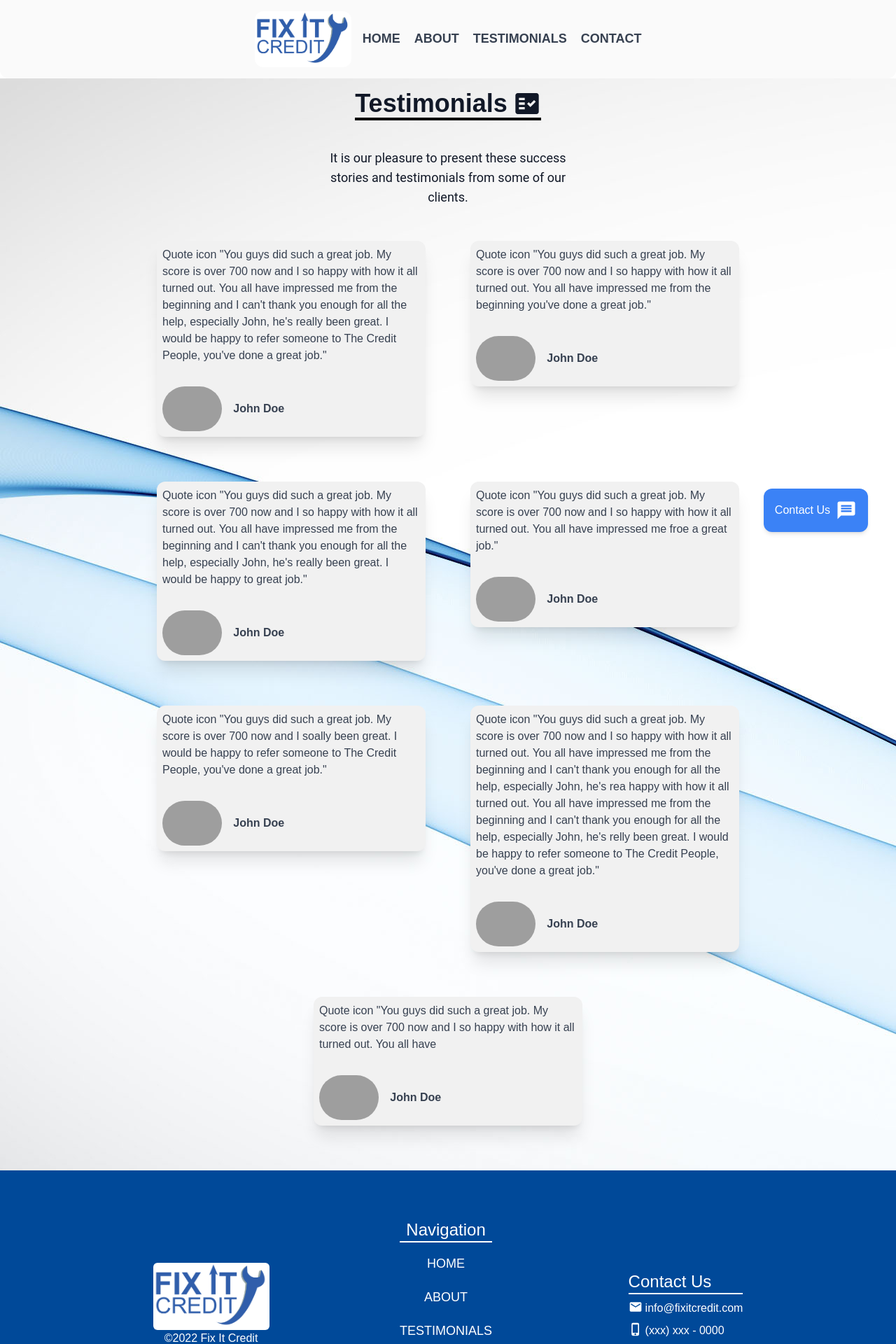
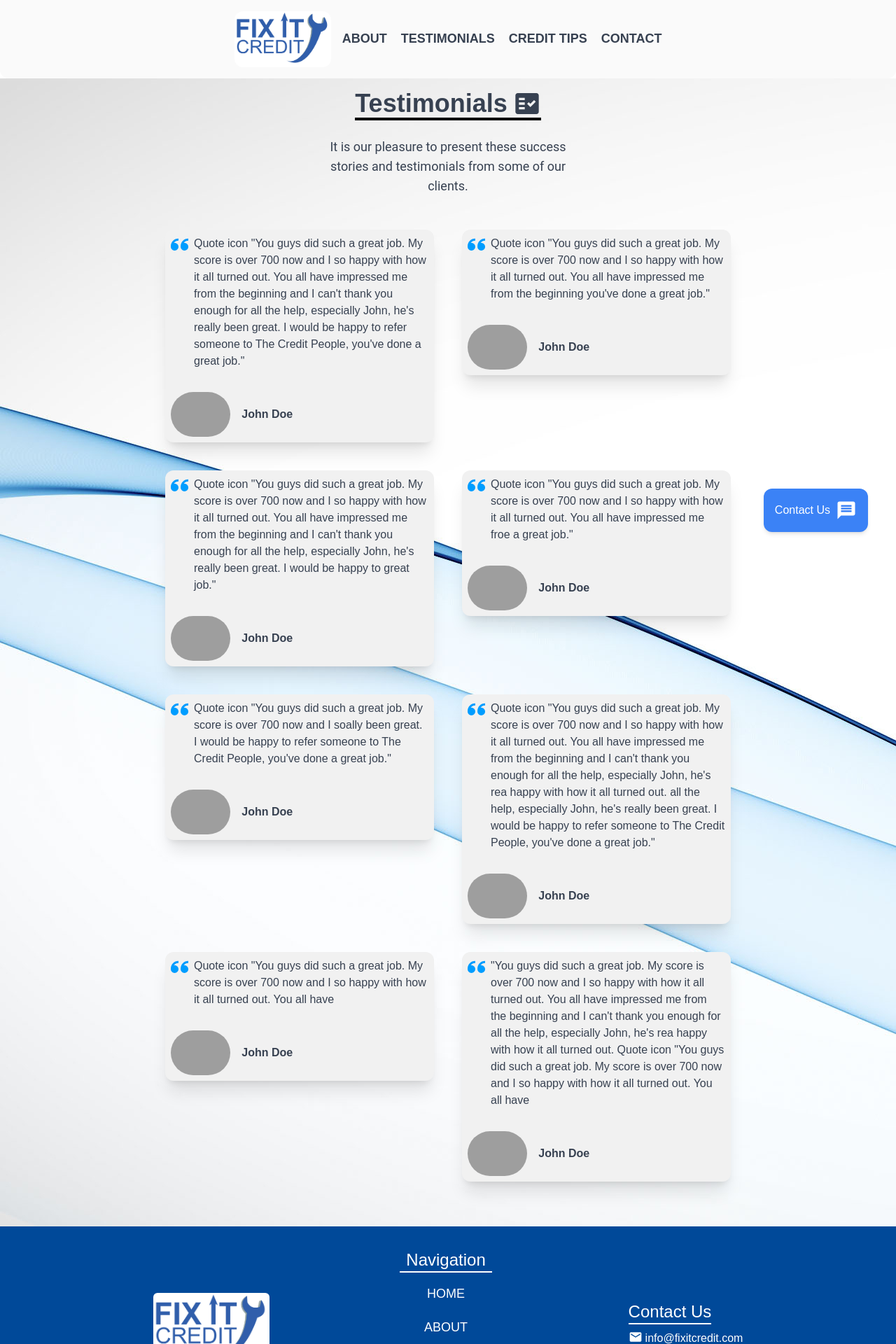
Before and after one commit to DariusGarcia/fix-it-credit, a React (Create React App) app: page /testimonials in a window 1280 px wide. Shown: the top 1920 px of the page at 70% size. Built offline with nearby package versions, Linux system fonts and the light colour scheme; grey boxes are pictures that could not be loaded.

Commit message:
added Credit Tips page

```diff
--- a/package.json
+++ b/package.json
@@ -3,6 +3,8 @@
   "version": "0.1.0",
   "private": true,
   "dependencies": {
+    "@splinetool/react-spline": "^2.2.1",
+    "@splinetool/runtime": "^0.9.93",
     "@testing-library/jest-dom": "^5.16.4",
     "@testing-library/react": "^13.3.0",
     "@testing-library/user-event": "^13.5.0",
--- a/src/Components/Footer.jsx
+++ b/src/Components/Footer.jsx
@@ -6,7 +6,7 @@ import { Link } from 'react-router-dom'
 const Footer = () => {
 	return (
 		<div className=''>
-			<div className=' flex justify-evenly flex-row md:flex-col w-full relative bottom-0 h-full md:h-96 md:p-4 text-xs md:text-base bg-primary text-white'>
+			<div className=' flex justify-evenly flex-row md:flex-col w-full relative bottom-0 h-full md:h-72 md:p-4 text-xs md:text-base bg-primary text-white'>
 				<div className='flex flex-col md:flex-row text-center  items-center md:justify-evenly w-full py-8 md:p-4 '>
 					<section className='md:w-max mb-6 md:mb-0'>
 						<article className='flex flex-col items-center'>
@@ -24,26 +24,26 @@ const Footer = () => {
 							</h3>
 							<div className='flex flex-col align-center justify-center'>
 								<ul className='flex flex-col  spacing-widest align-center md:text-lg justify-center gap-3 md:gap-5 cursor-pointer  text-white'>
-									<li className='ease-in-out '>
+									<li className='ease-in-out'>
 										<Link to='/'>HOME</Link>
 									</li>
-									<li className='ease-in-out '>
+									<li className='ease-in-out'>
 										<Link to='/about'>ABOUT</Link>
 									</li>
-									<li className='ease-in-out '>
+									<li className='ease-in-out'>
 										<Link to='/testimonials'>TESTIMONIALS</Link>
 									</li>
-									<li className='ease-in-out '>
+									<li className='ease-in-out'>
 										<Link to='/contact'>CONTACT</Link>
 									</li>
 								</ul>
 							</div>
 						</article>
 					</section>
-					<section className='pl-2'>
-						<article className='text-start'>
+					<section className='pl-2 '>
+						<article className='text-center flex flex-col items-center md:items-start  '>
 							{' '}
-							<h3 className='text-2xl pb-0 border-b-2 border-grey2 mb-2'>
+							<h3 className='text-2xl pb-0 border-b-2 border-grey2 w-max  mb-2'>
 								Contact Us
 							</h3>
 							<span className='flex md:flex-row gap-1 pb-2 text-base text-center'>
@@ -60,7 +60,9 @@ const Footer = () => {
 			</div>
 			<div className='flex justify-center bottom-0 bg-grey2 h-16 '>
 				<section className='flex flex-row justify-center items-center'>
-					<h3 className=''>© Copyright Fix It Credit. All right reserved.</h3>
+					<h3 className=''>
+						Copyright ©2022 Fix It Credit. All right reserved.
+					</h3>
 					<p className=''></p>
 				</section>
 			</div>
--- a/src/Components/NavBar.jsx
+++ b/src/Components/NavBar.jsx
@@ -8,7 +8,7 @@ let animateScroll = Scroll.animateScroll
 export default function NavBar() {
 	return (
 		<>
-			<nav className='flex sticky top-0 items-center justify-around md:justify-center h-28 w-full p-5 bg-neutral z-50 text-sm md:text-base rounded-b-xl'>
+			<nav className='flex sticky top-0 items-center justify-around md:justify-center h-28 w-full p-5 bg-neutral z-50 text-xs md:text-sm md:text-base rounded-b-xl'>
 				<div className='flex flex-row justify-center text-center mr-3 md:mr-0 '>
 					<ul className='flex items-end justify-center gap-2 place-content-end cursor-pointer text-grey3'>
 						<li
@@ -31,15 +31,18 @@ export default function NavBar() {
 				</div>
 
 				<div className='flex flex-col align-center justify-center'>
-					<ul className='flex flex-row font-semibold spacing-widest align-center md:text-lg justify-center gap-3 md:gap-5 cursor-pointer  text-grey'>
-						<li className='border-b-2 border-neutral hover:border-b-2 hover:border-primary ease-in-out hover:text-primary active:text-primary'>
+					<ul className='flex flex-row font-semibold spacing-wide md:spacing-widest align-center md:text-lg justify-center gap-2 md:gap-5 cursor-pointer  text-grey'>
+						{/* <li className='border-b-2 border-neutral hover:border-b-2 hover:border-primary ease-in-out hover:text-primary active:text-primary'>
 							<Link to='/'>HOME</Link>
-						</li>
+						</li> */}
 						<li className='border-b-2 border-neutral hover:border-b-2 hover:border-primary ease-in-out hover:text-primary active:text-primary'>
 							<Link to='/about'>ABOUT</Link>
 						</li>
 						<li className='border-b-2 border-neutral hover:border-b-2 hover:border-primary ease-in-out hover:text-primary active:text-primary'>
 							<Link to='/testimonials'>TESTIMONIALS</Link>
+						</li>
+						<li className='border-b-2 border-neutral hover:border-b-2 hover:border-primary ease-in-out hover:text-primary active:text-primary'>
+							<Link to='/credit-tips'>CREDIT TIPS</Link>
 						</li>
 						<li className='border-b-2 border-neutral hover:border-b-2 hover:border-primary ease-in-out hover:text-primary active:text-primary'>
 							<Link to='/contact'>CONTACT</Link>
--- a/src/Pages/Landing.jsx
+++ b/src/Pages/Landing.jsx
@@ -11,7 +11,7 @@ const Landing = () => {
 	return (
 		<div>
 			<NavBar />
-			<div className='relative flex flex-col  pt-8 md:py-40 w-full md:h-screen bg-curve-bg'>
+			<div className='relative flex flex-col  pt-8 md:pb-40 md:pt-24 w-full md:h-screen bg-curve-bg'>
 				<section className='md:px-4 flex md:flex-row justify-center lg:gap-4 flex-col items-center'>
 					<article
 						className='flex flex-col lg:w-1/3 justify-center
@@ -34,7 +34,7 @@ const Landing = () => {
 							<Link to='/about'>
 								<a
 									href='/about'
-									className=' bg-greybtn p-4 px-12 mb-6 rounded-md text-xl font-semibold font-Roboto tracking-wider hover:bg-primary hover:text-white shadow-md hover:shadow-lg hover:scale-95 outline-grey transition ease-in-out delay-10'>
+									className=' bg-greybtn p-4 px-12 mb-6 rounded-md text-xl font-semibold font-Roboto tracking-wider hover:bg-nerdBlue hover:border-2 border-gradBlue  hover:text-black shadow-md hover:shadow-lg hover:scale-110 outline-grey transition ease-in-out delay-10'>
 									Learn More
 								</a>
 							</Link>
--- a/src/Pages/Testimonials.jsx
+++ b/src/Pages/Testimonials.jsx
@@ -4,6 +4,7 @@ import Footer from '../Components/Footer'
 import person from '../Assets/Images/avatar.jpg'
 import MessageBtn from '../Components/MessageBtn'
 import { MdFactCheck, MdLibraryAddCheck } from 'react-icons/md'
+import { ImQuotesLeft } from 'react-icons/im'
 import curve from '../Assets/Images/smooth.jpg'
 
 export default function Testimonials() {
@@ -13,32 +14,36 @@ export default function Testimonials() {
 			<div className='md:h-full flex flex-col px-4 justify-center text-neutral bg-curve-bg pt-4'>
 				<header className='flex justify-center items-center flex-col text-slate w-full mb-4 md:mb-8 rounded-lg '>
 					{' '}
-					<span className='flex md:justify-center flex-col md:w-3/5 items-center '>
+					<span className='flex md:justify-center flex-col md:w-3/5 items-center text-grey'>
 						<span className='flex flex-row text-center gap-2 border-b-4 border-black  '>
-							<h1 className='flex md:text-4xl text-2xl font-bold font-DMSans  '>
+							<h1 className='flex md:text-4xl text-xl font-black font-oswald  '>
 								Testimonials
 							</h1>
 							<MdFactCheck size='40'></MdFactCheck>
 						</span>
 
-						<p className='flex md:justify-center text-center w-full  md:w-1/2 text-lg mt-4 md:mt-10 font-Roboto'>
+						<p className='flex md:justify-center text-center w-full  md:w-1/2 text-lg mt-4 md:mt-6 font-Roboto'>
 							It is our pleasure to present these success stories and
 							testimonials from some of our clients.
 						</p>
 					</span>
 				</header>
 				<section className='w-full flex justify-center mt-4 mb-16'>
-					<div className='flex flex-row flex-wrap place-items-center md:w-5/6 items-start gap-4 md:gap-16 text-grey content-center justify-center relative'>
+					<div className='flex flex-row flex-wrap place-items-center md:w-full lg:w-5/6 items-start gap-4 md:gap-10 text-grey content-center justify-center relative'>
 						<article className='md:w-96 ml-0 md:mt-0 bg-zinc rounded-xl p-2 md:p-2 shadow-xl'>
+							<div className='flex flex-row text-start '>
+								<span className='mr-2 text-gradBlue2'>
+									<ImQuotesLeft size={25}></ImQuotesLeft>
+								</span>
 								<p className=''>
-								Quote icon "You guys did such a great job. My score is over 700
-								now and I so happy with how it all turned out. You all have
-								impressed me from the beginning and I can't thank you enough for
-								all the help, especially John, he's really been great. I would
-								be happy to refer someone to The Credit People, you've done a
-								great job."
+									Quote icon "You guys did such a great job. My score is over
+									700 now and I so happy with how it all turned out. You all
+									have impressed me from the beginning and I can't thank you
+									enough for all the help, especially John, he's really been
+									great. I would be happy to refer someone to The Credit People,
+									you've done a great job."
 								</p>
-
+							</div>
 							<div className='flex flex-row  mt-8'>
 								<img
 									src={person}
@@ -48,11 +53,16 @@ export default function Testimonials() {
 							</div>
 						</article>
 						<article className='md:w-96 bg-zinc rounded-xl p-2 shadow-xl'>
+							<div className='flex flex-row text-start '>
+								<span className='mr-2 text-gradBlue2'>
+									<ImQuotesLeft size={25}></ImQuotesLeft>
+								</span>
 								<p className=''>
-								Quote icon "You guys did such a great job. My score is over 700
-								now and I so happy with how it all turned out. You all have
-								impressed me from the beginning you've done a great job."
+									Quote icon "You guys did such a great job. My score is over
+									700 now and I so happy with how it all turned out. You all
+									have impressed me from the beginning you've done a great job."
 								</p>
+							</div>
 
 							<div className='flex flex-row  mt-8'>
 								<img
@@ -63,13 +73,18 @@ export default function Testimonials() {
 							</div>
 						</article>
 						<article className='md:w-96 bg-zinc rounded-xl p-2 shadow-xl'>
+							<div className='flex flex-row text-start '>
+								<span className='mr-2 text-gradBlue2'>
+									<ImQuotesLeft size={25}></ImQuotesLeft>
+								</span>
 								<p className=''>
-								Quote icon "You guys did such a great job. My score is over 700
-								now and I so happy with how it all turned out. You all have
-								impressed me from the beginning and I can't thank you enough for
-								all the help, especially John, he's really been great. I would
-								be happy to great job."
+									Quote icon "You guys did such a great job. My score is over
+									700 now and I so happy with how it all turned out. You all
+									have impressed me from the beginning and I can't thank you
+									enough for all the help, especially John, he's really been
+									great. I would be happy to great job."
 								</p>
+							</div>
 
 							<div className='flex flex-row  mt-8'>
 								<img
@@ -80,11 +95,16 @@ export default function Testimonials() {
 							</div>
 						</article>
 						<article className='md:w-96 bg-zinc rounded-xl p-2 shadow-xl'>
+							<div className='flex flex-row text-start '>
+								<span className='mr-2 text-gradBlue2'>
+									<ImQuotesLeft size={25}></ImQuotesLeft>
+								</span>
 								<p className=''>
-								Quote icon "You guys did such a great job. My score is over 700
-								now and I so happy with how it all turned out. You all have
-								impressed me froe a great job."
+									Quote icon "You guys did such a great job. My score is over
+									700 now and I so happy with how it all turned out. You all
+									have impressed me froe a great job."
 								</p>
+							</div>
 
 							<div className='flex flex-row  mt-8'>
 								<img
@@ -95,11 +115,16 @@ export default function Testimonials() {
 							</div>
 						</article>
 						<article className='md:w-96 bg-zinc rounded-xl p-2 shadow-xl'>
+							<div className='flex flex-row text-start '>
+								<span className='mr-2 text-gradBlue2'>
+									<ImQuotesLeft size={25}></ImQuotesLeft>
+								</span>
 								<p className=''>
-								Quote icon "You guys did such a great job. My score is over 700
-								now and I soally been great. I would be happy to refer someone
-								to The Credit People, you've done a great job."
+									Quote icon "You guys did such a great job. My score is over
+									700 now and I soally been great. I would be happy to refer
+									someone to The Credit People, you've done a great job."
 								</p>
+							</div>
 
 							<div className='flex flex-row  mt-8'>
 								<img
@@ -110,16 +135,20 @@ export default function Testimonials() {
 							</div>
 						</article>
 						<article className='md:w-96 bg-zinc rounded-xl p-2 shadow-xl'>
+							<div className='flex flex-row text-start '>
+								<span className='mr-2 text-gradBlue2'>
+									<ImQuotesLeft size={25}></ImQuotesLeft>
+								</span>
 								<p className=''>
-								Quote icon "You guys did such a great job. My score is over 700
-								now and I so happy with how it all turned out. You all have
-								impressed me from the beginning and I can't thank you enough for
-								all the help, especially John, he's rea happy with how it all
-								turned out. You all have impressed me from the beginning and I
-								can't thank you enough for all the help, especially John, he's
-								relly been great. I would be happy to refer someone to The
+									Quote icon "You guys did such a great job. My score is over
+									700 now and I so happy with how it all turned out. You all
+									have impressed me from the beginning and I can't thank you
+									enough for all the help, especially John, he's rea happy with
+									how it all turned out. all the help, especially John, he's
+									really been great. I would be happy to refer someone to The
 									Credit People, you've done a great job."
 								</p>
+							</div>
 
 							<div className='flex flex-row  mt-8'>
 								<img
@@ -130,10 +159,40 @@ export default function Testimonials() {
 							</div>
 						</article>
 						<article className='md:w-96 bg-zinc rounded-xl p-2 shadow-xl'>
+							<div className='flex flex-row text-start '>
+								<span className='mr-2 text-gradBlue2'>
+									<ImQuotesLeft size={25}></ImQuotesLeft>
+								</span>
 								<p className=''>
-								Quote icon "You guys did such a great job. My score is over 700
-								now and I so happy with how it all turned out. You all have
+									Quote icon "You guys did such a great job. My score is over
+									700 now and I so happy with how it all turned out. You all
+									have
 								</p>
+							</div>
+
+							<div className='flex flex-row  mt-8'>
+								<img
+									src={person}
+									alt='person'
+									className='h-16 rounded-full'></img>
+								<h1 className='pl-4 pt-5 font-bold'>John Doe</h1>
+							</div>
+						</article>
+						<article className='md:w-96 bg-zinc rounded-xl p-2 shadow-xl'>
+							<div className='flex flex-row text-start '>
+								<span className='mr-2 text-gradBlue2'>
+									<ImQuotesLeft size={25}></ImQuotesLeft>
+								</span>
+								<p className=''>
+									"You guys did such a great job. My score is over 700 now and I
+									so happy with how it all turned out. You all have impressed me
+									from the beginning and I can't thank you enough for all the
+									help, especially John, he's rea happy with how it all turned
+									out. Quote icon "You guys did such a great job. My score is
+									over 700 now and I so happy with how it all turned out. You
+									all have
+								</p>
+							</div>
 
 							<div className='flex flex-row  mt-8'>
 								<img
--- /dev/null
+++ b/src/Pages/Tips.jsx
@@ -0,0 +1,87 @@
+import React from 'react'
+import NavBar from '../Components/NavBar'
+import Footer from '../Components/Footer'
+import score from '../Assets/Images/score.png'
+
+import Spline from '@splinetool/react-spline'
+
+const Tips = () => {
+	return (
+		<div className='bg-zinc'>
+			<NavBar />
+			<div className='flex flex-col items-center justify-center h-full mb-12 text-grey mt-8'>
+				<header className='flex flex-col justify-start items-start md:w-5/6 p-2 md:p-0 mb-8'>
+					<h1 className='md:text-6xl text-4xl font-black font-oswald'>
+						Credit Tips
+					</h1>
+					<p className='flex justify-start text-lg md:text-2xl text-start items-center pl-1 md:pl-0 mt-2'>
+						Here are some credit tips to keep your credit score in check.
+					</p>
+				</header>
+				<span className='flex justify-center h-96 w-full md:w-5/6 mb-12'>
+					<Spline
+						className='md:rounded-lg '
+						scene='https://prod.spline.design/7w03NsxuGeMS815p/scene.splinecode'
+					/>
+				</span>
+				{/* <img src={score}></img> */}
+				<section className='flex flex-col justify-center md:items-center items-start'>
+					<span className='flex justify-start text-start items-start md:w-5/6'>
+						<h3 className='mb-4 text-4xl font-oswald font-black pl-2 md:pl-0'>
+							Tips:
+						</h3>
+					</span>
+					<div className='flex flex-col md:grid md:grid-cols-3 gap-4 text-grey p-2 md:p-0 md:w-5/6'>
+						<article className='col-span-2 p-2 justify-center bg-white border-2 border-white  hover:bg-nerdBlue hover:border-2 hover:border-gradBlue shadow-xl rounded-lg'>
+							<h3>Tip 1:</h3>
+							<p className=''>
+								{' '}
+								Ipsum a fost macheta standard a industriei încă din secolul al
+								XVI-lea, când un tipograf anonim a luat o planşetă de litere şi
+								le-a amestecat pentru a crea o carte demonstrativă pentru
+								literele respective. Nu doar că a supravieţuit timp de cinci
+								secole, dar şi a facut saltul în tipografia electronică practi
+							</p>
+						</article>
+						<article className='flex flex-col p-2 justify-center shadow-xl bg-white border-2 border-white  hover:bg-nerdBlue hover:border-2 hover:border-gradBlue rounded-lg'>
+							<h3>Tip 2:</h3>
+							<p className=''>
+								{' '}
+								Ipsum a fost macheta standard a industriei încă din secolul al
+								XVI-lea, când un tipograf anonim a luat o planşetă de litere şi
+								le-a amestecat pentru a crea o carte demonstrativă pentru
+								literele respective. Nu doar că a supravieţuit timp de cinci
+								secole, dar şi a facut saltul în tipografia electronică practi
+							</p>
+						</article>
+						<article className='flex flex-col p-2 justify-center shadow-xl bg-white border-2 border-white hover:bg-nerdBlue hover:border-2 hover:border-gradBlue  rounded-lg'>
+							<h3>Tip 3:</h3>
+							<p className=''>
+								{' '}
+								Ipsum a fost macheta standard a industriei încă din secolul al
+								XVI-lea, când un tipograf anonim a luat o planşetă de litere şi
+								le-a amestecat pentru a crea o carte demonstrativă pentru
+								literele respective. Nu doar că a supravieţuit timp de cinci
+								secole, dar şi a facut saltul în tipografia electronică practi
+							</p>
+						</article>
+						<article className='flex flex-col p-2 justify-center shadow-xl bg-white border-2 border-white hover:bg-nerdBlue hover:border-2 hover:border-gradBlue  rounded-lg'>
+							<h3>Tip 4:</h3>
+							<p className=''>
+								{' '}
+								Ipsum a fost macheta standard a industriei încă din secolul al
+								XVI-lea, când un tipograf anonim a luat o planşetă de litere şi
+								le-a amestecat pentru a crea o carte demonstrativă pentru
+								literele respective. Nu doar că a supravieţuit timp de cinci
+								secole, dar şi a facut saltul în tipografia electronică practi
+							</p>
+						</article>
+					</div>
+				</section>
+			</div>
+			<Footer />
+		</div>
+	)
+}
+
+export default Tips
--- a/src/index.js
+++ b/src/index.js
@@ -9,6 +9,7 @@ import ScrollToTop from './Components/ScrollToTop'
 // import pages
 import About from './Pages/About'
 import Contact from './Pages/Contact'
+import Tips from './Pages/Tips'
 import Testimonials from './Pages/Testimonials'
 
 const root = ReactDOM.createRoot(document.getElementById('root'))
@@ -20,6 +21,7 @@ root.render(
 					<Route path='/' element={<App />} />
 					<Route path='about' element={<About />} />
 					<Route path='contact' element={<Contact />} />/
+					<Route path='credit-tips' element={<Tips />} />/
 					<Route path='testimonials' element={<Testimonials />} />
 				</Routes>
 			</ScrollToTop>
--- a/tailwind.config.js
+++ b/tailwind.config.js
@@ -29,6 +29,9 @@ module.exports = {
 			gradBlue2: '#009dff',
 			slate: '#111827',
 			grey2: 'f5f6f6',
+			grey3: '#cbd5e1',
+			netlify: '#31c9c9',
+			nerdBlue: '#eef7ff',
 		},
 		extend: {
 			backgroundImage: {
```
Also changed, not shown: src/Pages/About.jsx (+34 -2 lines), src/Pages/Contact.jsx (+18 -18 lines), src/Assets/Images/score.png (added), 1 other file (tests, documents, lock files or other folders). Lines whose indentation alone changed are shown as unchanged.
